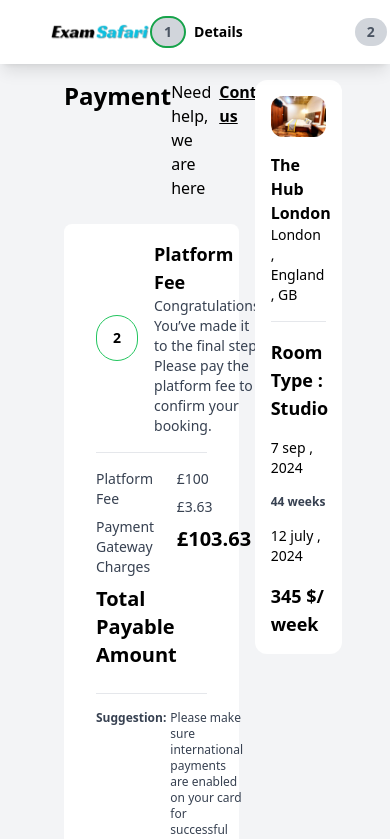
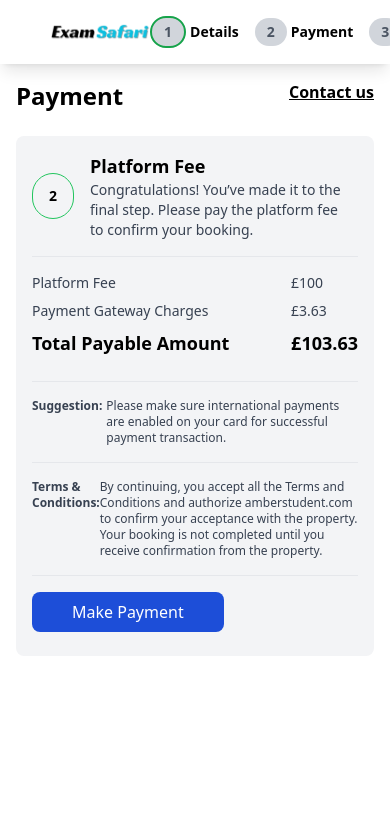
Before and after one commit to nagasritha/ExamSafari, a React (Vite) app: page /payment in a window 390 px wide. Shown: the top 839 px of the page. Built offline with nearby package versions, Linux system fonts and the light colour scheme; a web font is replaced by a local one.

Commit message:
responsiveness done

```diff
--- a/src/components/booking/BookingCard.tsx
+++ b/src/components/booking/BookingCard.tsx
@@ -1,7 +1,7 @@
 const BookingCard = () => {
 
 return (
-    <div className="w-2/6 mx-4 flex  flex-col bg-white p-4 rounded-xl h-fit">
+    <div className="mx-4 md:flex hidden md:w-2/6 w-full flex-col bg-white p-4 rounded-xl h-fit">
       <div className="upperDiv">
         <div className="img">
           <img
--- a/src/components/booking/BookingForm.tsx
+++ b/src/components/booking/BookingForm.tsx
@@ -4,11 +4,11 @@
 
 const BookingForm = () => {
   return (
-    <div className="bg-gray-100  relative">
+    <div className="md:bg-gray-100 h-full  relative">
       <BookingHeader/>
 
 
-      <div className="Booking-form mx-16 pt-20 ">
+      <div className="Booking-form md:mx-16 mx-8 pt-20 ">
         <div className="flex">
             <PersonalDetails/>
             <BookingCard/>
--- a/src/components/booking/BookingHeader.tsx
+++ b/src/components/booking/BookingHeader.tsx
@@ -4,27 +4,27 @@
   return (
     <div className="flex justify-around h-16 items-center bg-white shadow-lg fixed w-full top-0 z-10">
       <Link to="/">
-        <div className="logo">
+        <div className="logo p-0">
           <img src="/images/logo.png" alt="" />
         </div>
       </Link>
 
-      <div className="process flex text-black gap-28">
-        <div className="flex gap-2 items-center justify-center">
+      <div className="process flex text-black md:gap-28 gap-4">
+        <div className="flex md:gap-2 gap-1 items-center justify-center">
           <div className="bg-gray-300 rounded-full px-3 py-1 border-2 border-green-600 text-sm font-semibold text-gray-600">
             1
           </div>
           <div className="text-sm font-semibold">Details</div>
         </div>
 
-        <div className="flex gap-2  items-center justify-center">
+        <div className="flex md:gap-2 gap-1  items-center justify-center">
           <div className="bg-gray-300 rounded-full px-3 py-1 text-sm font-semibold text-gray-600">
             2
           </div>
           <div className="text-sm font-semibold">Payment</div>
         </div>
 
-        <div className="flex gap-2  items-center justify-center">
+        <div className="flex md:gap-2 gap-1  items-center justify-center">
           <div className="bg-gray-300 rounded-full px-3 py-1 text-sm font-semibold text-gray-600">
             3
           </div>
--- a/src/components/booking/BookingPage.tsx
+++ b/src/components/booking/BookingPage.tsx
@@ -12,8 +12,8 @@
 
 
   return (
-    <div className="px-60 pt-12 bg-gray-100 h-screen">
-      <div className="upper-portion">
+    <div className="md:px-60 md:pt-12  bg-gray-100 h-screen">
+      <div className="upper-portion pt-4">
         <div className="flex gap-6">
           <Link to={"/"}>
           <div className="font-semibold">Home /</div>
@@ -28,9 +28,9 @@
       </div>
 
       <div className="main-portion bg-white rounded-lg ">
-        <div className="w-full h-2/3 upper-div px-4 py-5  ">
+        <div className="w-full h-2/3 upper-div px-4 md:py-5  my-14 md:my-0 ">
           <div className="lower-div mx-4">
-            <div className="nav-bar flex gap-12 w-full   font-semibold py-3 text-sm ">
+            <div className="nav-bar flex md:gap-12 gap-4  w-full   font-semibold py-3 text-xs md:text-sm ">
               <div>Enquiry</div>
               <div>Booking Details </div>
               <div>Payment</div>
@@ -41,7 +41,7 @@
               <hr />
             </div>
 
-            <div className="card flex">
+            <div className="card-1 flex">
               <div className="img">
                 <img
                   className="h-32 w-50 rounded-xl"
--- a/src/components/booking/BookingPayment.tsx
+++ b/src/components/booking/BookingPayment.tsx
@@ -1,23 +1,22 @@
-import BookingCard from "./BookingCard"
-import BookingHeader from "./BookingHeader"
-import Plateform from "./Plateform"
+import BookingCard from "./BookingCard";
+import BookingHeader from "./BookingHeader";
+import Plateform from "./Plateform";
 
 const BookingPayment = () => {
   return (
+    <div className="md:bg-gray-100  relative">
+      <div>
+      <BookingHeader />
+      </div>
 
-
-    <div className="bg-gray-100  relative">
-      <BookingHeader/>
-
-
-      <div className="Booking-form mx-16 pt-20 ">
+      <div className="Booking-form md:mx-16 mx-4 pt-20  ">
         <div className="flex">
-        <Plateform/>
-            <BookingCard/>
+          <Plateform />
+          <BookingCard />
         </div>
       </div>
     </div>
-  )
-}
+  );
+};
 
-export default BookingPayment
+export default BookingPayment;
--- a/src/components/booking/PersonalDetails.tsx
+++ b/src/components/booking/PersonalDetails.tsx
@@ -16,7 +16,7 @@
   };
 
   return (
-    <div className="w-4/6 ">
+    <div className="md:w-4/6 w-full  ">
       <div className="upper-div flex justify-between pb-6">
         <div className="text-2xl font-bold">Booking Form</div>
         <div className="flex gap-2">
@@ -27,7 +27,7 @@
 
 
 
-      <div className="Personal Details  bg-white pb-4 mb-2 px-8 rounded-lg ">
+      <div className="Personal Details md:bg-white bg-gray-100 pb-4 mb-2 md:px-8  rounded-lg ">
         <div className="upper-Portion flex py-4 pl-0 pb-2 px-4 items-center">
           <div className="flex">
             <div className="border border-green-500  rounded-full py-3 ml-0 m-4 px-4 items-center justify-center text-sm font-bold ">
--- a/src/components/booking/Plateform.tsx
+++ b/src/components/booking/Plateform.tsx
@@ -2,16 +2,16 @@
 
 const Plateform = () => {
   return (
-    <div className="w-4/6  ">
+    <div className=" md:w-4/6  w-full  ">
    <div className="upper-div flex justify-between pb-6">
      <div className="text-2xl font-bold">Payment</div>
      <div className="flex gap-2">
-       <div className="">Need help, we are here</div>
+       <div className="md:flex hidden">Need help, we are here</div>
        <div className="font-bold underline"> Contact us</div>
      </div>
    </div>
 
-   <div className="payment  bg-white pb-4 mb-2 px-8 rounded-lg ">
+   <div className="payment md:bg-white bg-gray-100 pb-4 mb-2 md:px-8 px-4 rounded-lg ">
         <div className="upper-Portion flex py-4 pl-0 pb-4 px-4 items-center">
           <div className="flex">
             <div className="border border-green-500  rounded-full py-3 ml-0 m-4 px-4 items-center justify-center text-sm font-bold ">
@@ -34,12 +34,12 @@
         <div className="left">
             <div className="text-sm text-gray-700">Platform Fee</div>
             <div className="text-sm text-gray-700 py-2">Payment Gateway Charges</div>
-            <div className="text-xl font-bold">Total Payable Amount</div>
+            <div className="md:text-xl text-lg font-bold">Total Payable Amount</div>
         </div>
         <div className="Right">
             <div className="text-sm text-gray-700">£100</div>
             <div className="text-sm text-gray-700 py-2">£3.63</div>
-            <div className="text-xl font-bold">£103.63</div>
+            <div className="md:text-xl text-lg font-bold">£103.63</div>
         </div>
         </div>
 
--- a/src/components/footer/Footer.tsx
+++ b/src/components/footer/Footer.tsx
@@ -7,7 +7,7 @@
 <footer
   className="text-center text-neutral-600 lg:text-left mt-[70px] footer-bg">
   <div className="md:mx-6 py-10 text-center md:text-left">
-     <div className="footer-container">
+     <div className="">
 
       <div className='flex-sub-section'>
         <div className="footer-section">
--- a/src/components/footer/index.css
+++ b/src/components/footer/index.css
@@ -24,7 +24,7 @@
     .flex-sub-section{
         width:100%;
         justify-content: space-between;
-        padding:20px;
+
     }
     .footer-section{
         width:300px;
--- a/src/components/proflie/ProfileHeader.tsx
+++ b/src/components/proflie/ProfileHeader.tsx
@@ -33,6 +33,7 @@
             </div>
         </div>
         </div>
+
       </div>
       </div>
 
```
